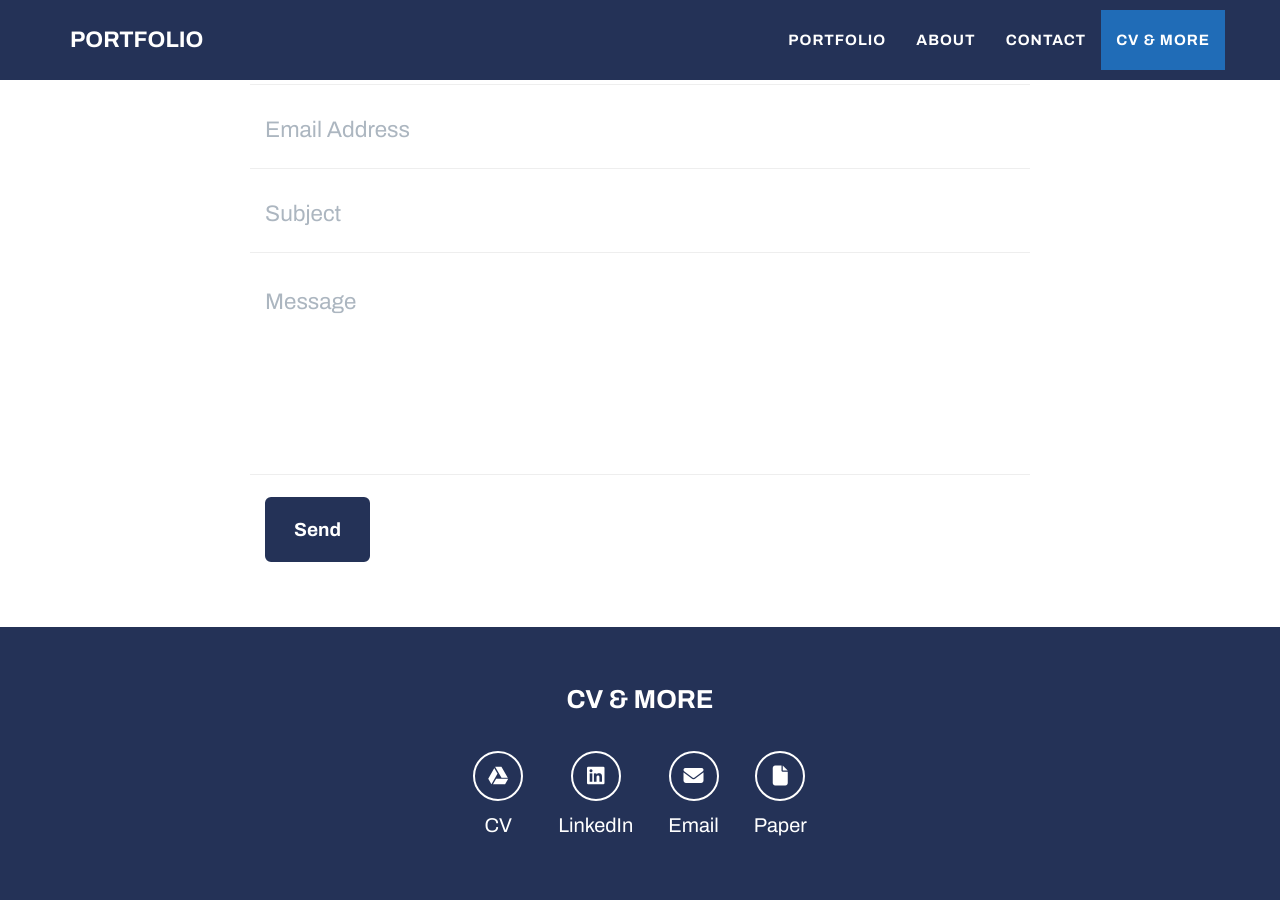
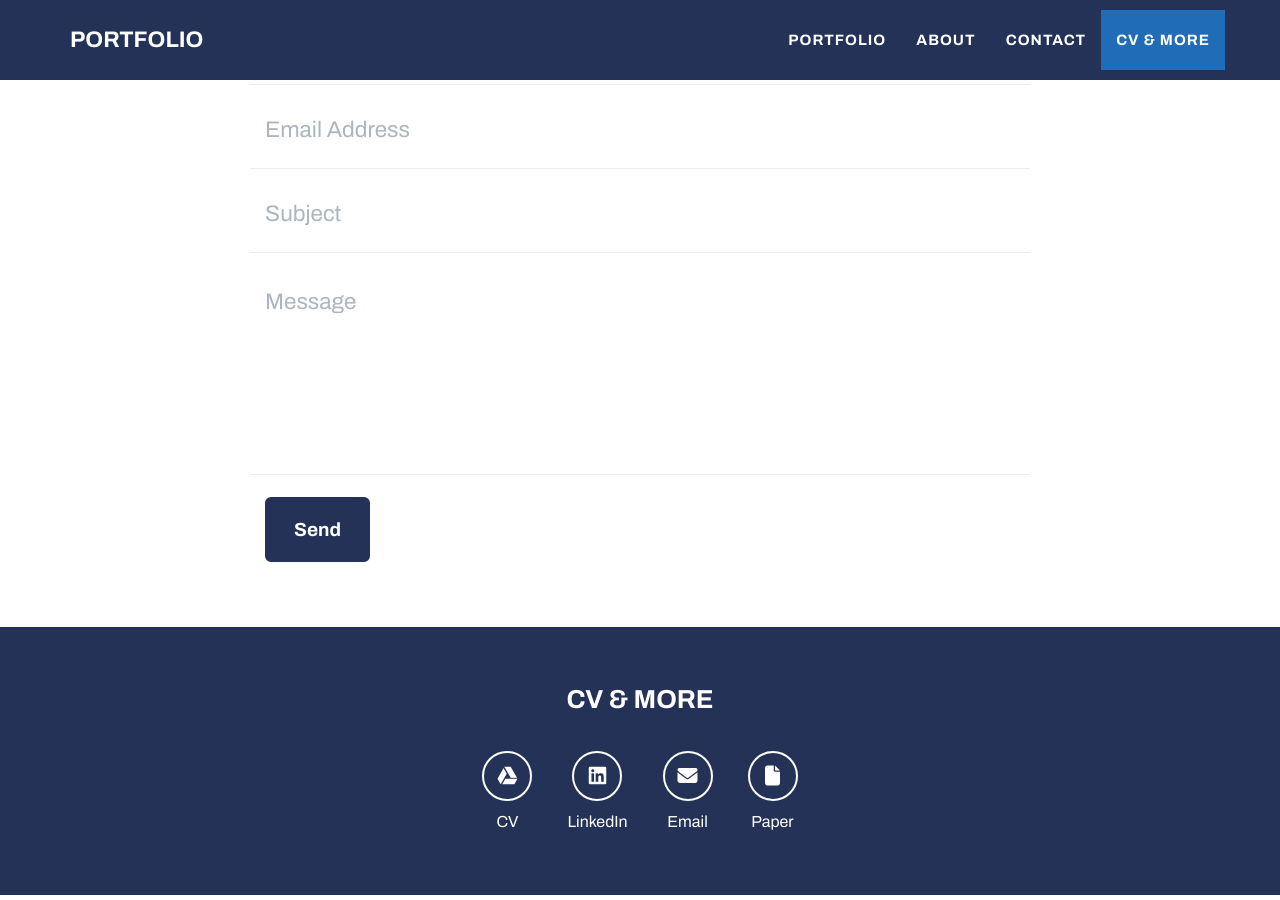
Before and after one commit to Kelly-Portfolio/Kelly-Portfolio.github.io, a Jekyll site: the page built from _posts/2014-07-18-project-1.markdown, in a window 1280 px wide and 900 px high, scrolled down 1886 px. Built offline with Jekyll 4.4.1, drawn with Linux system fonts in a browser that asks for light colours.

Commit message:
small text footer

```diff
--- a/_includes/footer.html
+++ b/_includes/footer.html
@@ -20,7 +20,7 @@
               <a href="{% if network.title == 'envelope' %}mailto:{{ network.url }}{% else %}{{ network.url }}{% endif %}" class="btn-social btn-outline" target="_blank" rel="noopener noreferrer">
                 <i class="{% if network.title == 'envelope' or network.title == 'file' %}fa-solid{% else %}fa-brands{% endif %} fa-{{ network.title }}"></i>
               </a>
-              <p class="social-description">{{ network.description }}</p>
+              <p class="small social-description">{{ network.description }}</p>
             </li>
             {% endfor %}
          </ul>
```
